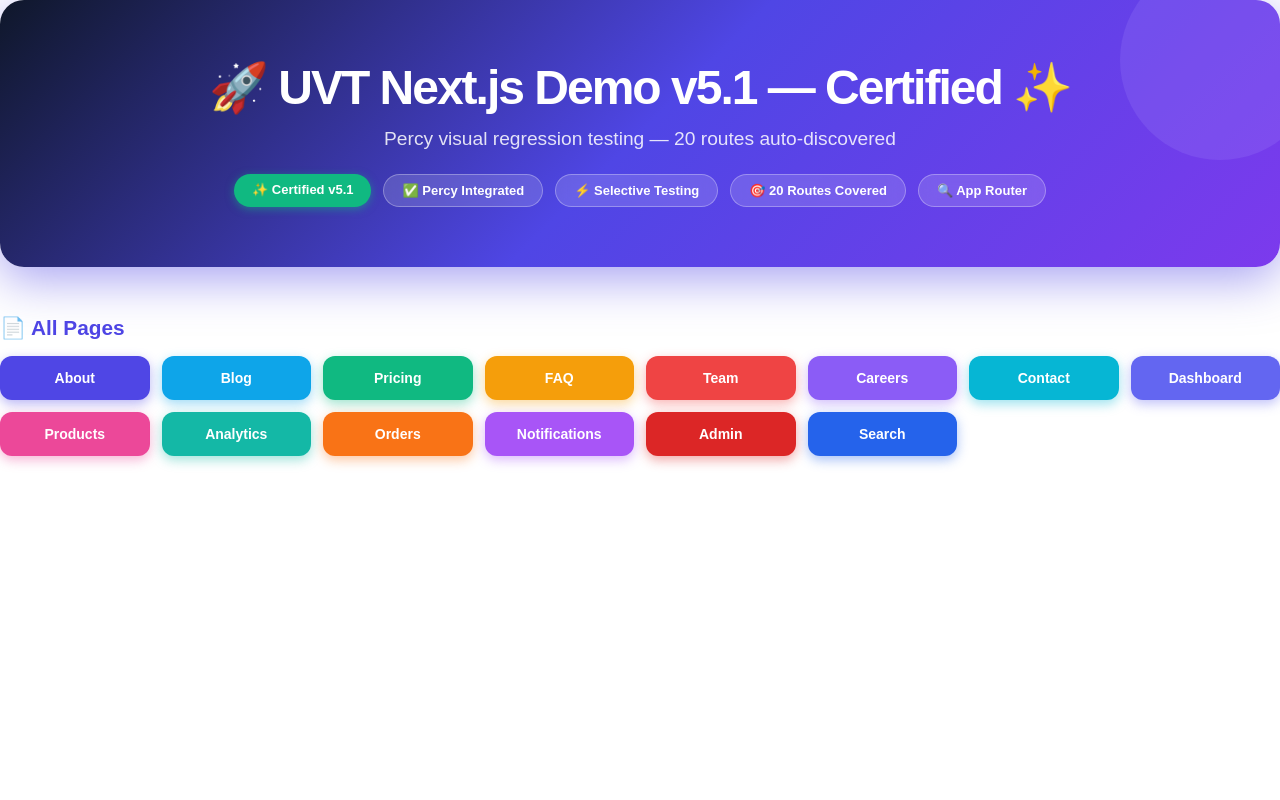
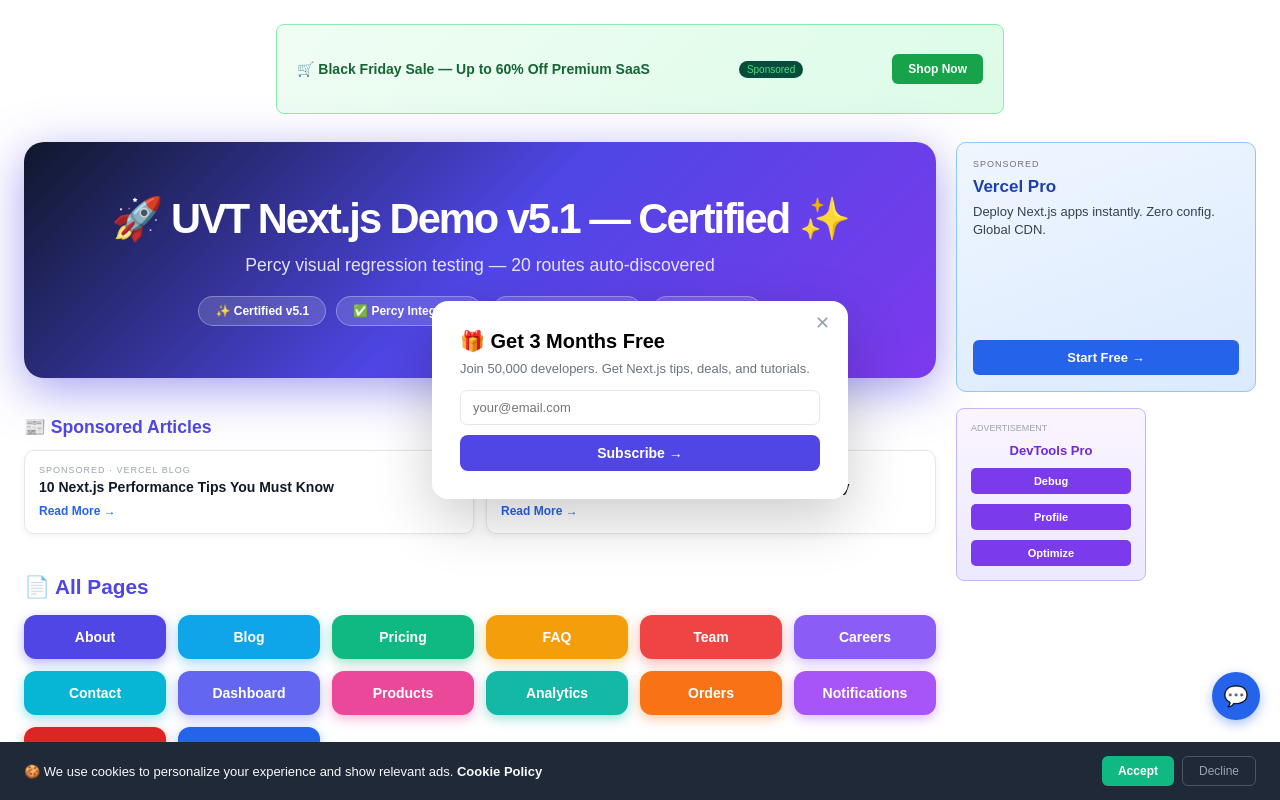
Before and after one commit to piyush241203/UVT_Testing4, a Next.js app: page / in a window 1280 px wide. Built offline with nearby package versions, Linux system fonts and the light colour scheme.

Commit message:
feat(tcse): add ADE/TCSE certification ad suite - leaderboard, sidebar, cookie banner, chat widget, newsletter popup

```diff
--- a/app/page.tsx
+++ b/app/page.tsx
@@ -1,39 +1,135 @@
 'use client';
+import React, { useState, useEffect } from 'react';
 import Link from 'next/link';
+
+// =====================================================
+// ADVERTISEMENT SUITE — TCSE/ADE Certification Scenarios
+// Uses TCSE-detectable: IAB sizes, CSS classes, ARIA labels
+// =====================================================
+
+function LeaderboardBanner() {
+  return (
+    <div className="ad-banner" aria-label="Advertisement" role="complementary"
+      style={{ width: '100%', maxWidth: '728px', height: '90px', background: 'linear-gradient(135deg, #f0fdf4, #dcfce7)', border: '1px solid #86efac', borderRadius: '8px', display: 'flex', alignItems: 'center', justifyContent: 'space-between', padding: '0 20px', margin: '0 auto 4px', boxSizing: 'border-box', gap: '12px' }}>
+      <span style={{ fontWeight: 700, color: '#166534', fontSize: '14px' }}>🛒 Black Friday Sale — Up to 60% Off Premium SaaS</span>
+      <span style={{ background: '#064e3b', color: '#4ade80', fontSize: '10px', padding: '3px 8px', borderRadius: '12px' }}>Sponsored</span>
+      <button style={{ padding: '8px 16px', background: '#16a34a', color: '#fff', border: 'none', borderRadius: '6px', fontWeight: 600, cursor: 'pointer', fontSize: '12px' }}>Shop Now</button>
+    </div>
+  );
+}
+
+function SidebarMediumRectangle() {
+  return (
+    <div className="sidebar-ad ad-unit" aria-label="Advertisement"
+      style={{ width: '300px', height: '250px', background: 'linear-gradient(160deg, #eff6ff, #dbeafe)', border: '1px solid #93c5fd', borderRadius: '10px', padding: '16px', display: 'flex', flexDirection: 'column', justifyContent: 'space-between', boxSizing: 'border-box', flexShrink: 0 }}>
+      <div>
+        <div style={{ fontSize: '9px', color: '#6b7280', textTransform: 'uppercase', letterSpacing: '1px', marginBottom: '8px' }}>Sponsored</div>
+        <div style={{ fontWeight: 800, fontSize: '17px', color: '#1e40af', marginBottom: '6px' }}>Vercel Pro</div>
+        <div style={{ fontSize: '13px', color: '#374151', lineHeight: 1.4 }}>Deploy Next.js apps instantly. Zero config. Global CDN.</div>
+      </div>
+      <div style={{ background: '#2563eb', color: '#fff', padding: '10px', borderRadius: '6px', textAlign: 'center', fontWeight: 600, cursor: 'pointer', fontSize: '13px' }}>Start Free →</div>
+    </div>
+  );
+}
+
+function SponsoredBlogCard({ title, source }: { title: string; source: string }) {
+  return (
+    <div className="sponsored-content" aria-label="Sponsored article"
+      style={{ border: '1px solid #e5e7eb', borderRadius: '10px', padding: '14px', background: '#fff', boxShadow: '0 2px 6px rgba(0,0,0,0.05)' }}>
+      <div style={{ fontSize: '9px', color: '#9ca3af', textTransform: 'uppercase', letterSpacing: '1px', marginBottom: '4px' }}>Sponsored · {source}</div>
+      <div style={{ fontWeight: 700, color: '#111827', fontSize: '14px', marginBottom: '6px' }}>{title}</div>
+      <span style={{ fontSize: '12px', color: '#2563eb', fontWeight: 600 }}>Read More →</span>
+    </div>
+  );
+}
+
+function CookieConsentBanner() {
+  const [shown, setShown] = useState(true);
+  if (!shown) return null;
+  return (
+    <div id="cookie-consent" className="cookie-banner"
+      style={{ position: 'fixed', bottom: 0, left: 0, right: 0, background: '#1f2937', color: '#f9fafb', padding: '14px 24px', display: 'flex', alignItems: 'center', justifyContent: 'space-between', zIndex: 9999, gap: '16px', flexWrap: 'wrap' }}>
+      <p style={{ margin: 0, fontSize: '13px' }}>🍪 We use cookies to personalize your experience and show relevant ads. <strong>Cookie Policy</strong></p>
+      <div style={{ display: 'flex', gap: '8px' }}>
+        <button onClick={() => setShown(false)} style={{ padding: '7px 16px', background: '#10b981', color: '#fff', border: 'none', borderRadius: '6px', cursor: 'pointer', fontWeight: 600, fontSize: '12px' }}>Accept</button>
+        <button onClick={() => setShown(false)} style={{ padding: '7px 16px', background: 'transparent', color: '#9ca3af', border: '1px solid #4b5563', borderRadius: '6px', cursor: 'pointer', fontSize: '12px' }}>Decline</button>
+      </div>
+    </div>
+  );
+}
+
+function FloatingChatWidget() {
+  const [open, setOpen] = useState(false);
+  return (
+    <div className="chat-widget" style={{ position: 'fixed', bottom: '80px', right: '20px', zIndex: 9998 }}>
+      {open && (
+        <div style={{ width: '260px', height: '300px', background: '#fff', borderRadius: '12px', boxShadow: '0 8px 32px rgba(0,0,0,0.15)', padding: '14px', marginBottom: '8px', display: 'flex', flexDirection: 'column', gap: '8px' }}>
+          <div style={{ fontWeight: 700, fontSize: '13px' }}>💬 Need Help?</div>
+          <div style={{ flex: 1, background: '#f9fafb', borderRadius: '8px', padding: '8px', fontSize: '12px', color: '#6b7280' }}>Hi there! How can we help you today?</div>
+          <input placeholder="Reply..." style={{ padding: '6px', border: '1px solid #e5e7eb', borderRadius: '6px', fontSize: '12px' }} />
+        </div>
+      )}
+      <button id="chat-button" onClick={() => setOpen(o => !o)} style={{ width: '48px', height: '48px', borderRadius: '50%', background: '#2563eb', color: '#fff', border: 'none', fontSize: '20px', cursor: 'pointer', display: 'block', marginLeft: 'auto', boxShadow: '0 4px 12px rgba(37,99,235,0.4)' }}>💬</button>
+    </div>
+  );
+}
+
+function NewsletterPopupNext() {
+  const [visible, setVisible] = useState(false);
+  useEffect(() => {
+    const t = setTimeout(() => setVisible(true), 4000);
+    return () => clearTimeout(t);
+  }, []);
+  if (!visible) return null;
+  return (
+    <div className="newsletter-popup" role="dialog"
+      style={{ position: 'fixed', top: '50%', left: '50%', transform: 'translate(-50%,-50%)', background: '#fff', borderRadius: '16px', padding: '28px', width: '360px', boxShadow: '0 20px 60px rgba(0,0,0,0.2)', zIndex: 10000 }}>
+      <button onClick={() => setVisible(false)} style={{ position: 'absolute', top: '10px', right: '12px', background: 'none', border: 'none', fontSize: '18px', cursor: 'pointer', color: '#9ca3af' }}>✕</button>
+      <h3 style={{ margin: '0 0 8px', fontSize: '20px', fontWeight: 800 }}>🎁 Get 3 Months Free</h3>
+      <p style={{ margin: '0 0 14px', color: '#6b7280', fontSize: '13px' }}>Join 50,000 developers. Get Next.js tips, deals, and tutorials.</p>
+      <input placeholder="your@email.com" style={{ width: '100%', padding: '9px 12px', border: '1px solid #e5e7eb', borderRadius: '7px', fontSize: '13px', marginBottom: '10px', boxSizing: 'border-box' }} />
+      <button style={{ width: '100%', padding: '10px', background: '#4f46e5', color: '#fff', border: 'none', borderRadius: '8px', fontWeight: 700, cursor: 'pointer', fontSize: '14px' }}>Subscribe →</button>
+    </div>
+  );
+}
 
 export default function Home() {
   return (
-    <div style={{ display: 'flex', flexDirection: 'column', gap: '32px' }}>
+    <div style={{ display: 'flex', flexDirection: 'column', gap: '24px', padding: '24px' }}>
+      {/* TCSE: Google AdSense style leaderboard */}
+      <LeaderboardBanner />
+
+      {/* Main content + sidebar layout */}
+      <div style={{ display: 'flex', gap: '20px', alignItems: 'flex-start' }}>
+        <div style={{ flex: 1, display: 'flex', flexDirection: 'column', gap: '24px' }}>
+
           {/* Hero Banner */}
           <section style={{
-        textAlign: 'center',
-        padding: '60px 32px',
+            textAlign: 'center', padding: '52px 32px',
             background: 'linear-gradient(135deg, #0f172a 0%, #4f46e5 50%, #7c3aed 100%)',
-        color: '#fff',
-        borderRadius: '24px',
-        boxShadow: '0 12px 48px rgba(79,70,229,0.5)',
-        position: 'relative',
-        overflow: 'hidden',
+            color: '#fff', borderRadius: '20px', boxShadow: '0 12px 48px rgba(79,70,229,0.5)',
           }}>
-        <div style={{
-          position: 'absolute', top: '-40px', right: '-40px',
-          width: '200px', height: '200px',
-          background: 'rgba(167,139,250,0.2)', borderRadius: '50%'
-        }} />
-        <h1 style={{ fontSize: '3rem', fontWeight: 900, margin: '0 0 12px', letterSpacing: '-2px' }}>
+            <h1 style={{ fontSize: '2.6rem', fontWeight: 900, margin: '0 0 12px', letterSpacing: '-2px' }}>
               🚀 UVT Next.js Demo v5.1 — Certified ✨
             </h1>
-        <p style={{ fontSize: '1.2rem', margin: '0 0 24px', opacity: 0.85 }}>
+            <p style={{ fontSize: '1.1rem', margin: '0 0 20px', opacity: 0.85 }}>
               Percy visual regression testing — 20 routes auto-discovered
             </p>
-        <div style={{ display: 'flex', gap: '12px', justifyContent: 'center', flexWrap: 'wrap' }}>
-          <span style={{ background: '#10b981', color: '#fff', borderRadius: '20px', padding: '8px 18px', fontSize: '13px', fontWeight: 700, boxShadow: '0 2px 8px rgba(16,185,129,0.5)' }}>✨ Certified v5.1</span>
-          <span style={{ background: 'rgba(255,255,255,0.15)', backdropFilter: 'blur(8px)', borderRadius: '20px', padding: '8px 18px', fontSize: '13px', fontWeight: 600, border: '1px solid rgba(255,255,255,0.3)' }}>✅ Percy Integrated</span>
-          <span style={{ background: 'rgba(255,255,255,0.15)', backdropFilter: 'blur(8px)', borderRadius: '20px', padding: '8px 18px', fontSize: '13px', fontWeight: 600, border: '1px solid rgba(255,255,255,0.3)' }}>⚡ Selective Testing</span>
-          <span style={{ background: 'rgba(255,255,255,0.15)', backdropFilter: 'blur(8px)', borderRadius: '20px', padding: '8px 18px', fontSize: '13px', fontWeight: 600, border: '1px solid rgba(255,255,255,0.3)' }}>🎯 20 Routes Covered</span>
-          <span style={{ background: 'rgba(255,255,255,0.15)', backdropFilter: 'blur(8px)', borderRadius: '20px', padding: '8px 18px', fontSize: '13px', fontWeight: 600, border: '1px solid rgba(255,255,255,0.3)' }}>🔍 App Router</span>
+            <div style={{ display: 'flex', gap: '10px', justifyContent: 'center', flexWrap: 'wrap' }}>
+              {['✨ Certified v5.1', '✅ Percy Integrated', '⚡ Selective Testing', '🎯 20 Routes'].map(tag => (
+                <span key={tag} style={{ background: 'rgba(255,255,255,0.15)', backdropFilter: 'blur(8px)', borderRadius: '20px', padding: '7px 16px', fontSize: '12px', fontWeight: 600, border: '1px solid rgba(255,255,255,0.3)' }}>{tag}</span>
+              ))}
             </div>
           </section>
+
+          {/* TCSE: Sponsored Blog Cards */}
+          <div>
+            <h2 style={{ fontSize: '1.1rem', fontWeight: 700, color: '#4f46e5', marginBottom: '12px' }}>📰 Sponsored Articles</h2>
+            <div style={{ display: 'grid', gridTemplateColumns: 'repeat(2, 1fr)', gap: '12px' }}>
+              <SponsoredBlogCard title="10 Next.js Performance Tips You Must Know" source="Vercel Blog" />
+              <SponsoredBlogCard title="Why Developers Choose Cloudflare for Edge Deploy" source="Cloudflare" />
+            </div>
+          </div>
 
           {/* Navigation Grid */}
           <div>
@@ -56,23 +152,37 @@
                 ['/search', 'Search', '#2563eb'],
               ].map(([href, label, color]) => (
                 <Link key={href} href={href} style={{
-              padding: '14px 16px',
-              background: color,
-              color: '#fff',
-              textDecoration: 'none',
-              borderRadius: '12px',
-              fontWeight: 600,
-              fontSize: '14px',
-              display: 'block',
-              textAlign: 'center',
+                  padding: '14px 16px', background: color, color: '#fff',
+                  textDecoration: 'none', borderRadius: '12px', fontWeight: 600,
+                  fontSize: '14px', display: 'block', textAlign: 'center',
                   boxShadow: `0 4px 12px ${color}66`,
-              transition: 'transform 0.2s, box-shadow 0.2s',
                 }}>{label}</Link>
               ))}
             </div>
           </div>
+
+        </div>
+
+        {/* TCSE: Sidebar Ads */}
+        <div style={{ display: 'flex', flexDirection: 'column', gap: '16px' }}>
+          <SidebarMediumRectangle />
+          <div className="ad-slot" aria-label="Sponsored Advertisement"
+            style={{ width: '160px', background: 'linear-gradient(180deg, #faf5ff, #ede9fe)', border: '1px solid #c4b5fd', borderRadius: '8px', padding: '14px', display: 'flex', flexDirection: 'column', gap: '10px' }}>
+            <div style={{ fontSize: '9px', color: '#9ca3af', textTransform: 'uppercase' }}>Advertisement</div>
+            <div style={{ fontWeight: 700, fontSize: '13px', color: '#6d28d9', textAlign: 'center' }}>DevTools Pro</div>
+            {['Debug', 'Profile', 'Optimize'].map(t => (
+              <div key={t} style={{ background: '#7c3aed', color: '#fff', borderRadius: '5px', padding: '7px', textAlign: 'center', fontSize: '11px', fontWeight: 600 }}>{t}</div>
+            ))}
+          </div>
+        </div>
+      </div>
+
+      {/* TCSE: Global widgets */}
+      <CookieConsentBanner />
+      <FloatingChatWidget />
+      <NewsletterPopupNext />
     </div>
   );
 }
 
-/* ui change v3 - percy exec integration */
+/* ui change v4 - TCSE/ADE certification ads added */
```
Lines whose indentation alone changed are shown as unchanged.
